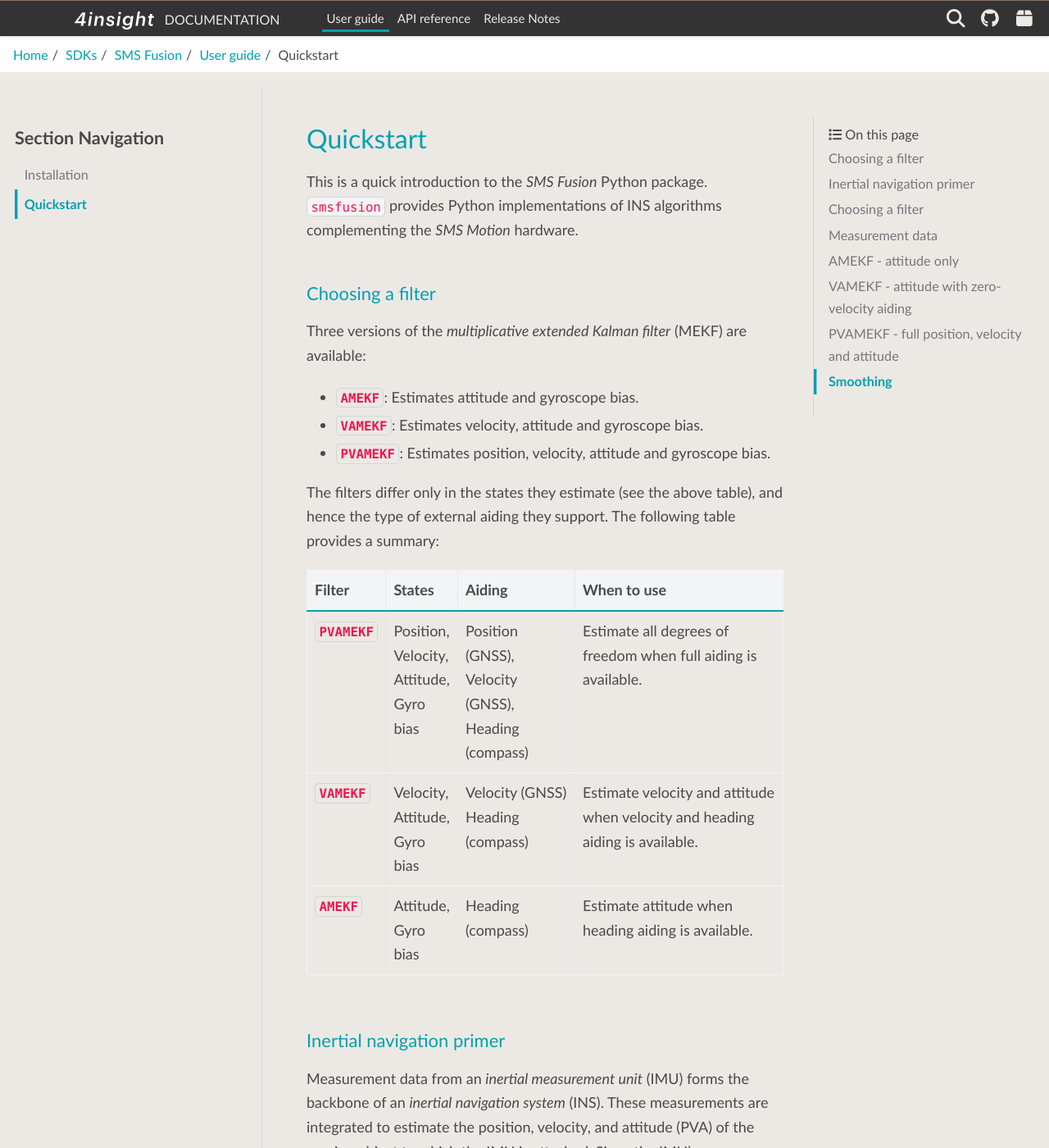
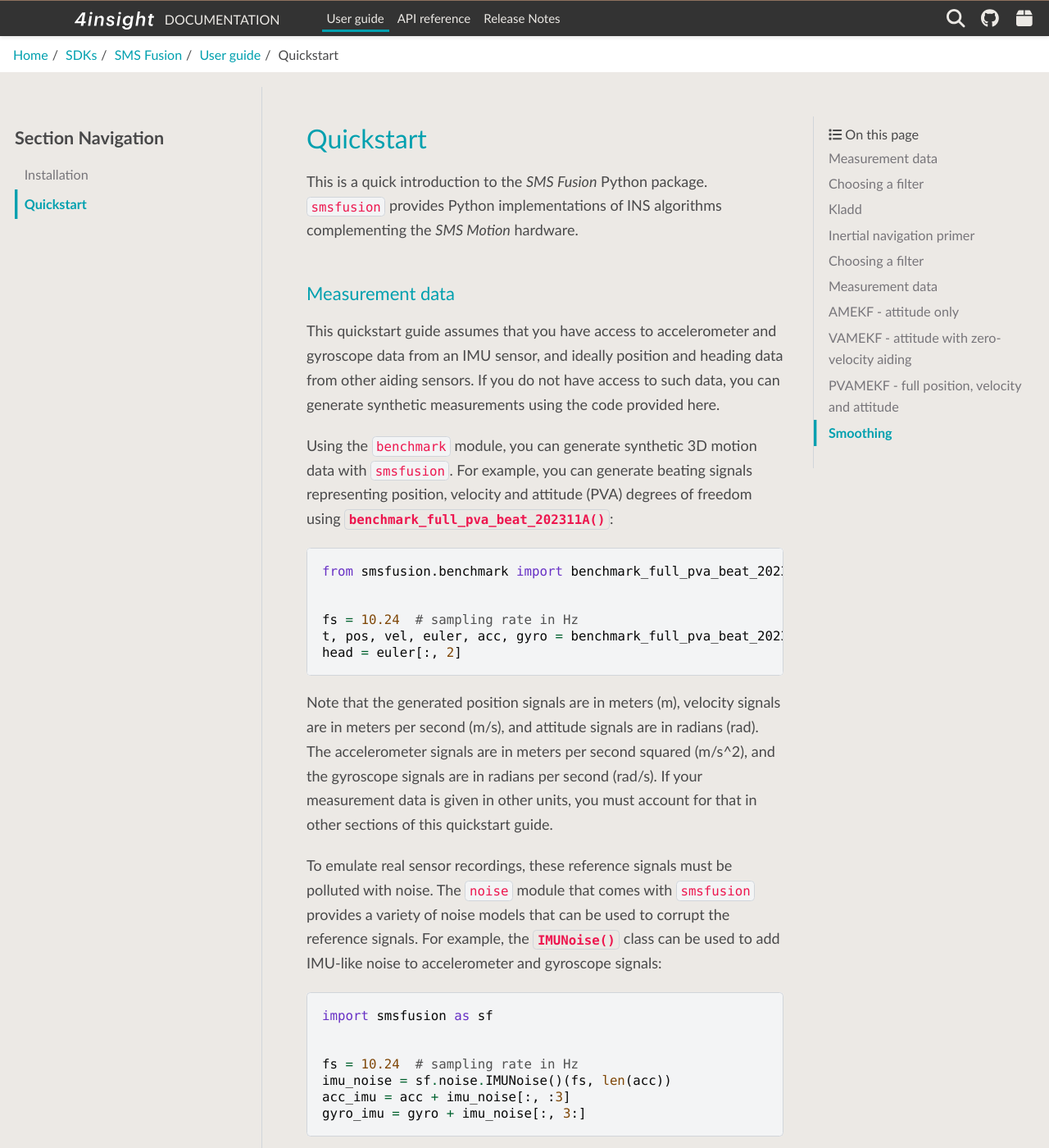
Before and after one commit to 4Subsea/smsfusion-python, a Sphinx documentation site: the page built from docs/user_guide/quickstart.rst, in a window 1280 px wide and 1400 px high. Shown: the whole window at 82% size. Built offline with Sphinx 7.4.7 and the PyData theme 0.15.4, drawn with Linux system fonts in a browser that asks for light colours; some of the changed text lies outside the part shown.

Commit message:
some changes

```diff
--- a/docs/user_guide/quickstart.rst
+++ b/docs/user_guide/quickstart.rst
@@ -3,6 +3,68 @@
 This is a quick introduction to the `SMS Fusion` Python package. ``smsfusion``
 provides Python implementations of INS algorithms complementing the `SMS Motion`
 hardware.
+
+
+Measurement data
+----------------
+This quickstart guide assumes that you have access to accelerometer and gyroscope
+data from an IMU sensor, and ideally position and heading data from other aiding
+sensors. If you do not have access to such data, you can generate synthetic
+measurements using the code provided here.
+
+Using the ``benchmark`` module, you can generate synthetic 3D motion data with ``smsfusion``.
+For example, you can generate beating signals representing position, velocity and
+attitude (PVA) degrees of freedom using :func:`~smsfusion.benchmark.benchmark_full_pva_beat_202311A`:
+
+.. code-block:: python
+
+    from smsfusion.benchmark import benchmark_full_pva_beat_202311A
+
+
+    fs = 10.24  # sampling rate in Hz
+    t, pos, vel, euler, acc, gyro = benchmark_full_pva_beat_202311A(fs)
+    head = euler[:, 2]
+
+Note that the generated position signals are in meters (m), velocity signals are in meters
+per second (m/s), and attitude signals are in radians (rad). The accelerometer signals
+are in meters per second squared (m/s^2), and the gyroscope signals are in radians
+per second (rad/s). If your measurement data is given in other units, you must account
+for that in other sections of this quickstart guide.
+
+To emulate real sensor recordings, these reference signals must be polluted with noise.
+The ``noise`` module that comes with ``smsfusion`` provides a variety of noise models
+that can be used to corrupt the reference signals. For example, the :func:`~smsfusion.noise.IMUNoise`
+class can be used to add IMU-like noise to accelerometer and gyroscope signals:
+
+.. code-block:: python
+
+    import smsfusion as sf
+
+
+    fs = 10.24  # sampling rate in Hz
+    imu_noise = sf.noise.IMUNoise()(fs, len(acc))
+    acc_imu = acc + imu_noise[:, :3]
+    gyro_imu = gyro + imu_noise[:, 3:]
+
+Similarly, white noise can be added to the position and heading measurements using
+``NumPy``'s random number generator:
+
+.. code-block:: python
+
+    import numpy as np
+
+
+    pos_noise_std = 0.1  # m
+    head_noise_std = 0.01  # rad
+    rng = np.random.default_rng()
+    pos_aid = pos + pos_noise_std * rng.standard_normal(pos.shape)
+    head_aid = head + head_noise_std * rng.standard_normal(head.shape)
+
+
+For simpler cases where only compass or no aiding is available, consider using
+:func:`~smsfusion.benchmark.benchmark_pure_attitude_beat_202311A` instead to
+generate synthetic data.
+
 
 Choosing a filter
 -----------------
@@ -13,7 +75,19 @@
 - :class:`~smsfusion.PVAMEKF`: Estimates position, velocity, attitude and gyroscope bias.
 
 The filters differ only in the states they estimate (see the above table), and hence
-the type of external aiding they support. The following table provides a summary:
+the type of external aiding they support.
+
+
+
+
+
+
+
+
+Kladd
+-----
+
+The following table provides a summary:
 
 
 .. list-table::
```
